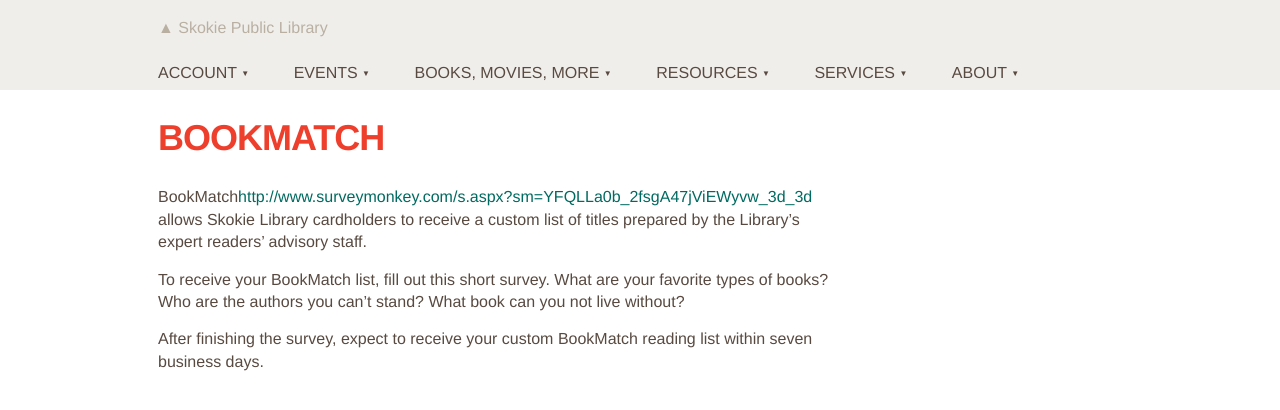
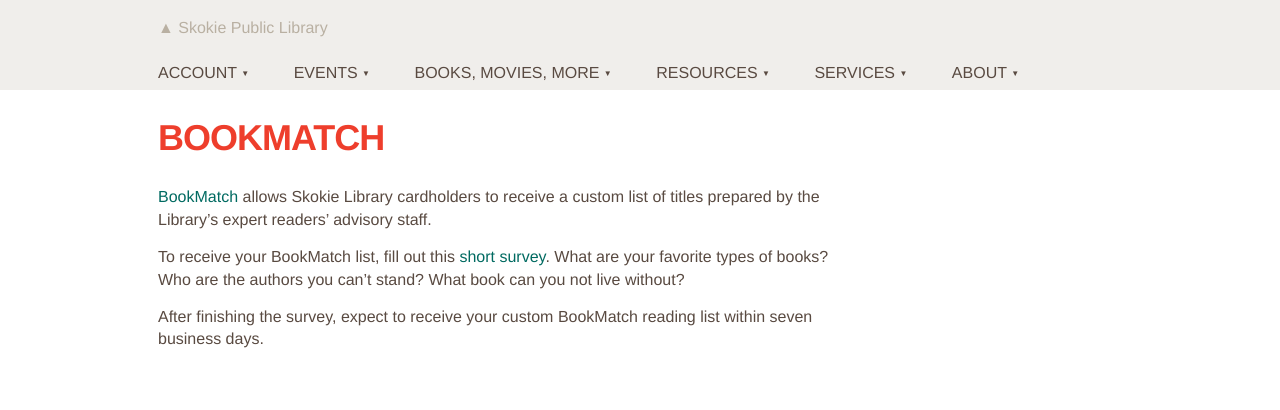
Before and after one commit to skokielibrary/spl-content, a Jekyll site: the page built from _content/lynnanne/books-movies-more--staff-recommendations--bookmatch.markdown, in a window 1280 px wide. Shown: the top 410 px of the page. Built offline with Jekyll 4.4.1, drawn with Linux system fonts in a browser that asks for light colours.

Commit message:
Updated books-movies-more--staff-recommendations--bookmatch.markdown

```diff
--- a/_content/lynnanne/books-movies-more--staff-recommendations--bookmatch.markdown
+++ b/_content/lynnanne/books-movies-more--staff-recommendations--bookmatch.markdown
@@ -5,8 +5,8 @@ published: true
 ---
 
 
-BookMatch[http://www.surveymonkey.com/s.aspx?sm=YFQLLa0b_2fsgA47jViEWyvw_3d_3d](http://www.surveymonkey.com/s.aspx?sm=YFQLLa0b_2fsgA47jViEWyvw_3d_3d) allows Skokie Library cardholders to receive a custom list of titles prepared by the Library's expert readers' advisory staff.
+[BookMatch](http://www.surveymonkey.com/s.aspx?sm=YFQLLa0b_2fsgA47jViEWyvw_3d_3d) allows Skokie Library cardholders to receive a custom list of titles prepared by the Library's expert readers' advisory staff.
 
-To receive your BookMatch list, fill out this short survey. What are your favorite types of books? Who are the authors you can't stand? What book can you not live without?
+To receive your BookMatch list, fill out this [short survey](http://www.surveymonkey.com/s.aspx?sm=YFQLLa0b_2fsgA47jViEWyvw_3d_3d). What are your favorite types of books? Who are the authors you can't stand? What book can you not live without?
 
 After finishing the survey, expect to receive your custom BookMatch reading list within seven business days.
```
